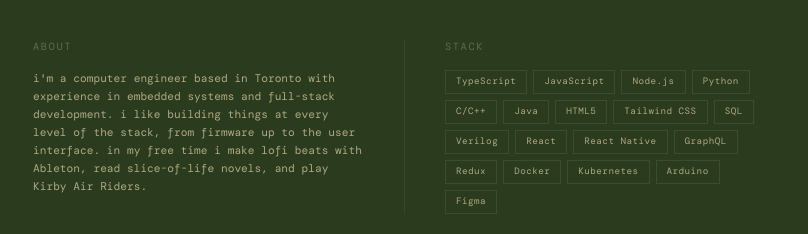
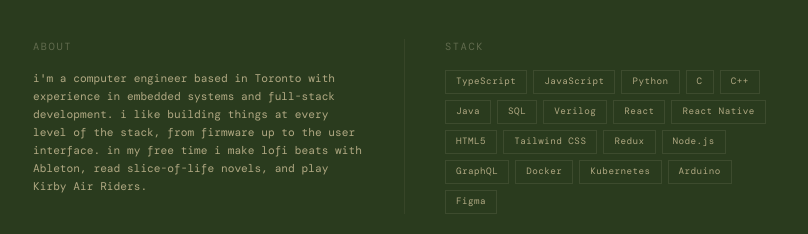
Before and after one commit to musaad-hydary/portfolio, a React (Vite) app: page / in a window 1280 px wide. Shown: the part 423-657 px from the top of the page, without its empty margins (235-1043 px from the left). Built offline with nearby package versions, Linux system fonts and the light colour scheme; no server answers; a web font is replaced by a local one.

Commit message:
added more to stack

```diff
--- a/src/components/About.tsx
+++ b/src/components/About.tsx
@@ -1,20 +1,30 @@
 const STACK = [
+  // Languages
   "TypeScript",
   "JavaScript",
-  "Node.js",
   "Python",
-  "C/C++",
+  "C",
+  "C++",
   "Java",
+  "SQL",
+  "Verilog",
+
+  // Frontend
+  "React",
+  "React Native",
   "HTML5",
   "Tailwind CSS",
-  "SQL",
-  "Verilog",
-  "React",
-  "React Native",
+  "Redux",
+
+  // Backend
+  "Node.js",
   "GraphQL",
-  "Redux",
+
+  // DevOps & Tools
   "Docker",
   "Kubernetes",
+
+  // Hardware & Design
   "Arduino",
   "Figma",
 ];
```
